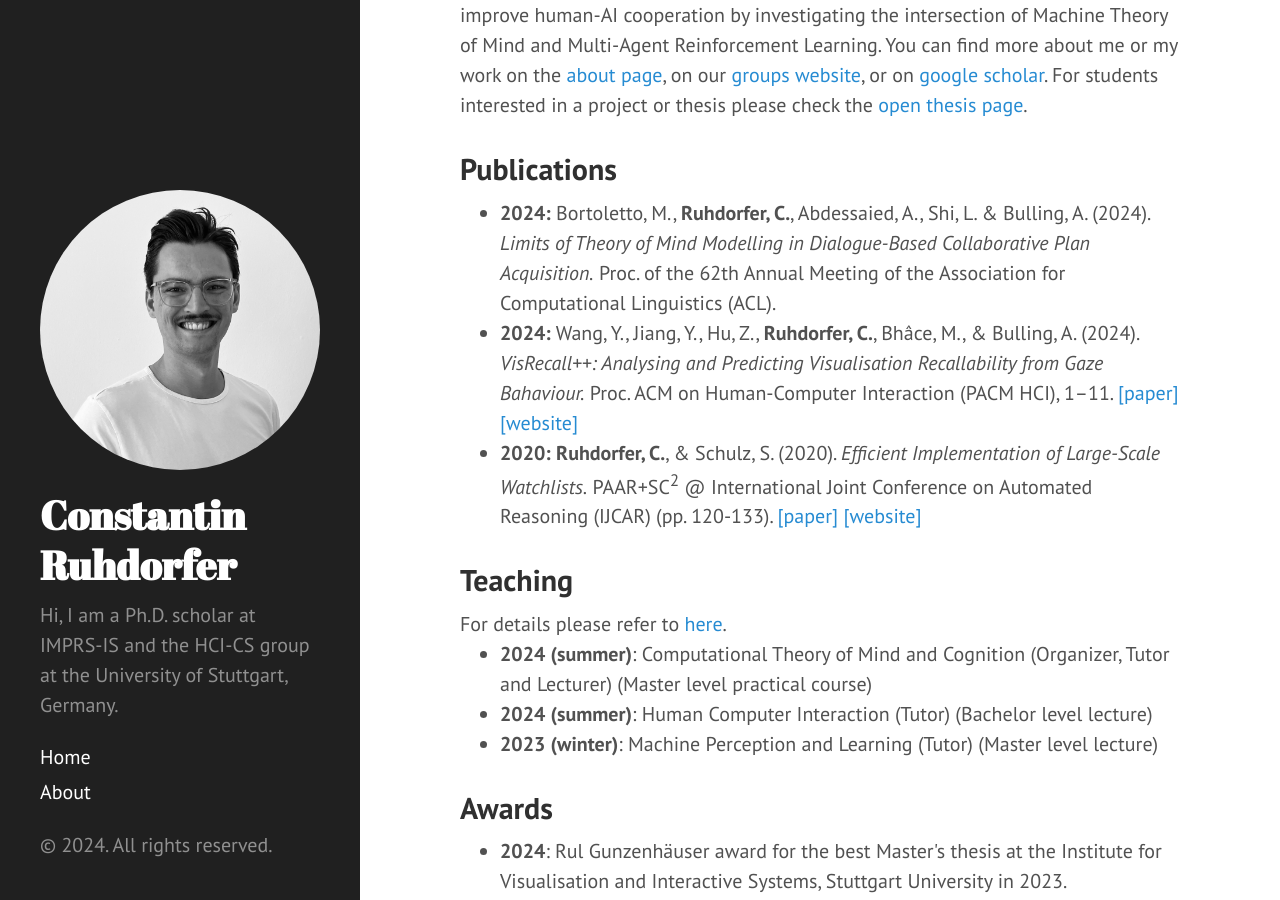
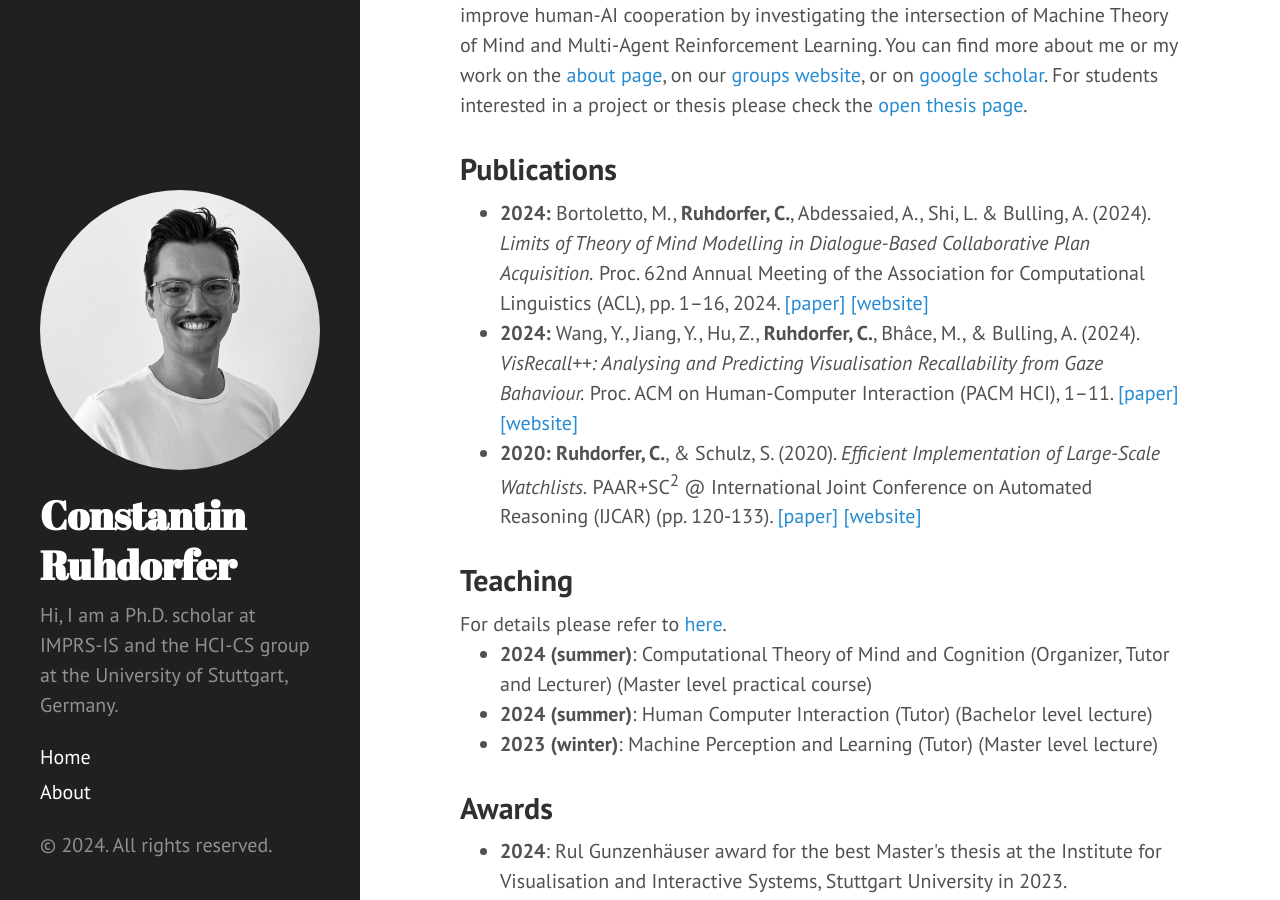
Before and after one commit to ConstantinRuhdorfer/constantinruhdorfer.github.io, a Jekyll site: the page built from index.html, in a window 1280 px wide and 900 px high, scrolled down 300 px. Built offline with Jekyll 4.4.1, drawn with Linux system fonts in a browser that asks for light colours; the list of posts is cut into pages by our own code.

Commit message:
Update index.html

```diff
--- a/index.html
+++ b/index.html
@@ -14,7 +14,7 @@
 <h2 class="post-title">Publications</h2>
 
 <ul>
-  <li><b>2024:</b> Bortoletto, M., <b>Ruhdorfer, C.</b>, Abdessaied, A., Shi, L. & Bulling, A. (2024). <i>Limits of Theory of Mind Modelling in Dialogue-Based Collaborative Plan Acquisition.</i> Proc. of the 62th Annual Meeting of the Association for Computational Linguistics (ACL).
+  <li><b>2024:</b> Bortoletto, M., <b>Ruhdorfer, C.</b>, Abdessaied, A., Shi, L. & Bulling, A. (2024). <i>Limits of Theory of Mind Modelling in Dialogue-Based Collaborative Plan Acquisition.</i> Proc. 62nd Annual Meeting of the Association for Computational Linguistics (ACL), pp. 1–16, 2024. <a href="https://www.perceptualui.org/publications/bortoletto24_acl.pdf">[paper]</a> <a href="https://www.perceptualui.org/publications/bortoletto24_acl/">[website]</a></li>
   <li><b>2024:</b> Wang, Y., Jiang, Y., Hu, Z., <b>Ruhdorfer, C.</b>, Bhâce, M., & Bulling, A. (2024). <i>VisRecall++: Analysing and Predicting Visualisation Recallability from Gaze Bahaviour.</i> Proc. ACM on Human-Computer Interaction (PACM HCI), 1–11. <a href="https://www.perceptualui.org/publications/wang24_etra.pdf">[paper]</a> <a href="https://www.perceptualui.org/publications/wang24_etra/">[website]</a></li>
   <li><b>2020:</b> <b>Ruhdorfer, C.</b>, & Schulz, S. (2020). <i>Efficient Implementation of Large-Scale Watchlists.</i> PAAR+SC<sup>2</sup> @ International Joint Conference on Automated Reasoning (IJCAR) (pp. 120-133). <a href="http://wwwlehre.dhbw-stuttgart.de/~sschulz/PAPERS/RS-PAAR-2020.pdf">[paper]</a> <a href="http://www.eprover.eu/E-eu/SoftWatch.html">[website]</a></li>
 </ul>
```
